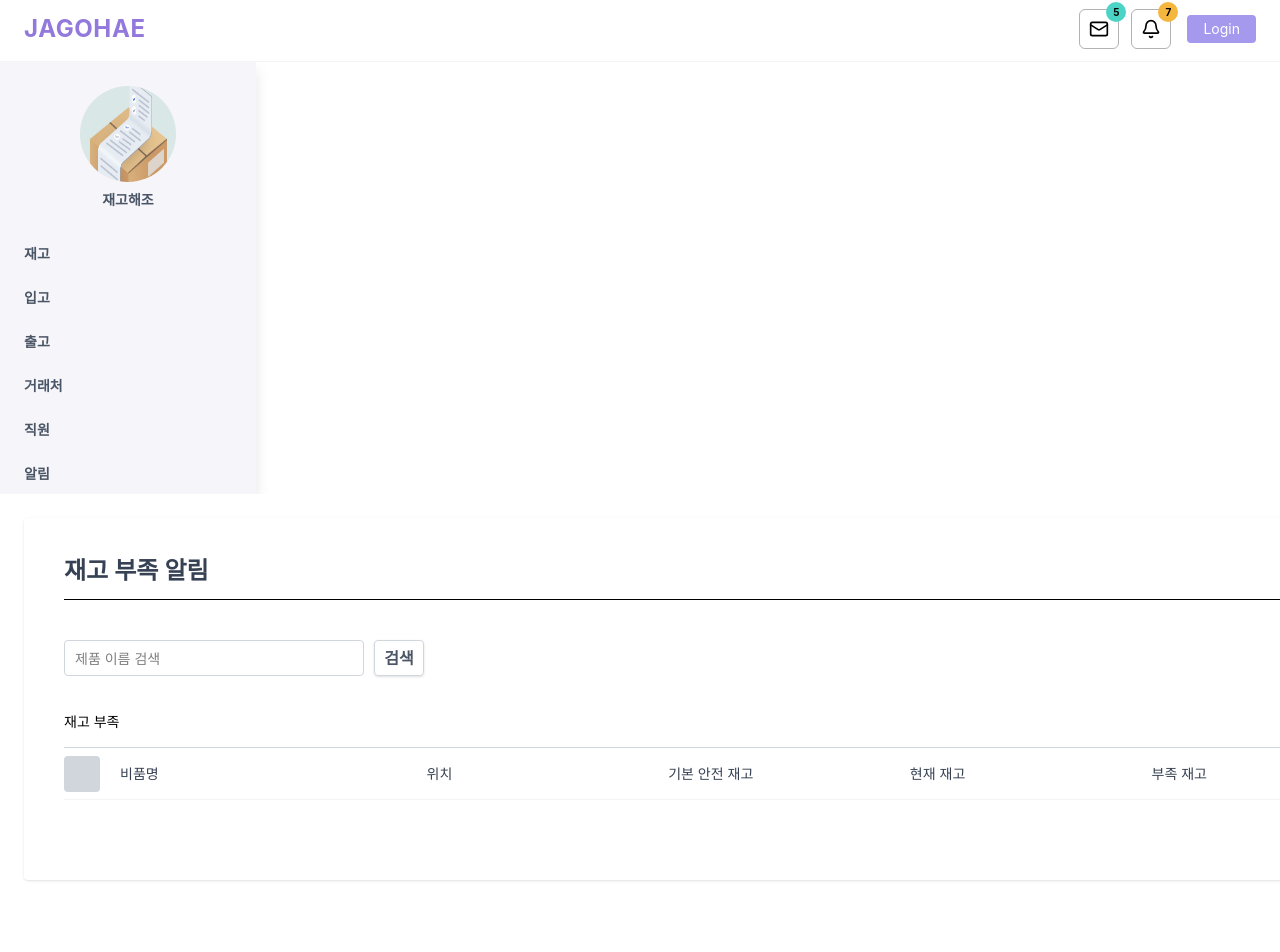
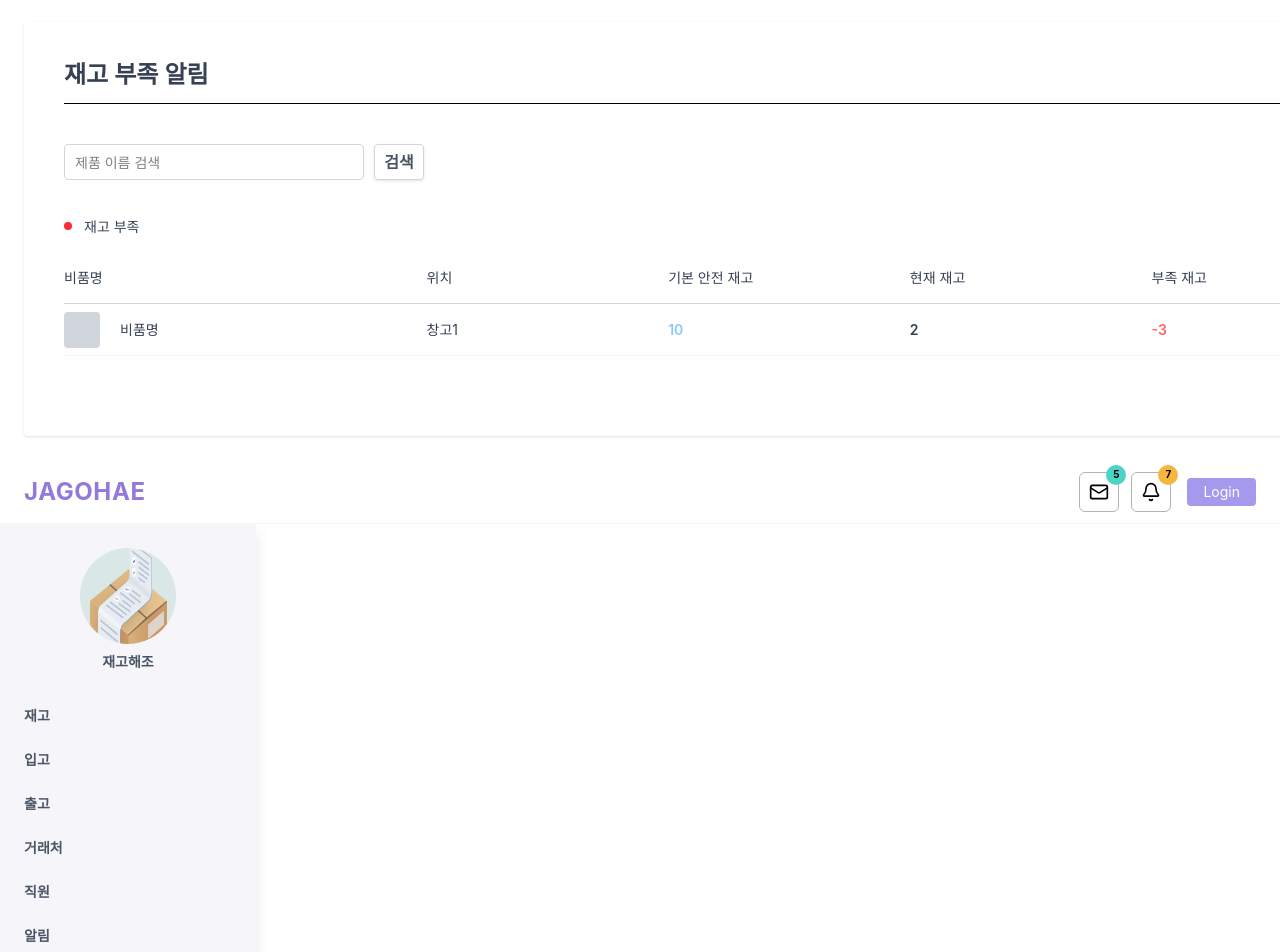
Before and after one commit to ESPko/finalTeamproject1, a React (Vite) app in the folder team1_react/: page / in a window 1280 px wide. Shown: the part 3705-4657 px from the top of the page. Before the commit the page ends 4609 px from the top, so only its background shows below. Built offline with nearby package versions, Linux system fonts and the light colour scheme.

Commit message:
적정재고 페이지

```diff
--- a/team1_react/src/main.jsx
+++ b/team1_react/src/main.jsx
@@ -17,9 +17,6 @@ import EquipmentInformation from './page/ProductList/EquipmentInformation.jsx';
 import ProductList from './page/ProductList/ProductList.jsx';
 import ApprovalPage from './page/approve/ApprovalPage.jsx';
 import StoragePage from './page/storage/StoragePage.jsx';
-import LocationDetail from './page/location/LocationDetail.jsx';
-import Side from './layout/Side.jsx';
-import SideBar from './layout/SideBar.jsx';
 import Side2 from './layout/Side2.jsx';
 import Header2 from './layout/Header2.jsx';
 import SafeStockPage from './page/safeStock/SafeStockPage.jsx';
@@ -47,10 +44,9 @@ createRoot(document.getElementById('root')).render(
       <MemberManagement />
       <ApprovalPage />
       <StoragePage />
+      <SafeStockPage />
       <Header2 />
       <Side2/>
-      <SafeStockPage />
-
 
     </BrowserRouter>
   </StrictMode>,
--- a/team1_react/src/page/safeStock/SafeStockPage.jsx
+++ b/team1_react/src/page/safeStock/SafeStockPage.jsx
@@ -16,18 +16,27 @@ function SafeStockPage() {
           </div>
         </div>
         <div className="text-[14px] mt-[20px] text-gray-700">
-          <div className="items-center grid border-b text-black border-b-gray-300 h-[52px]">
+          <div className="items-center flex-row flex h-[52px]">
+            <div className={'h-2 w-2 bg-red-500 rounded-lg mr-3'}></div>
             <div>재고 부족</div>
+          </div>
+          <div className={'h-[52px] items-center grid grid-cols-12 border-b border-b-gray-300'}>
+            <div className={'col-span-3'}>비품명</div>
+            <div className={'col-span-2'}>위치</div>
+            <div className={'col-span-2'}>기본 안전 재고</div>
+            <div className={'col-span-2'}>현재 재고</div>
+            <div className={'col-span-2'}>부족 재고</div>
+            <div className={'col-span-1'}></div>
           </div>
           <div className={'h-[52px] items-center grid grid-cols-12 border-b border-b-gray-100'}>
             <div className={'col-span-3 flex items-center'}>
               <div className={'w-[36px] h-[36px] mr-[20px] rounded bg-gray-300'}></div>
               <div>비품명</div>
             </div>
-            <div className={'col-span-2'}>위치</div>
-            <div className={'col-span-2'}>기본 안전 재고</div>
-            <div className={'col-span-2'}>현재 재고</div>
-            <div className={'col-span-2'}>부족 재고</div>
+            <div className={'col-span-2'}>창고1</div>
+            <div className={'col-span-2 text-blue-300 font-semibold'}>10</div>
+            <div className={'col-span-2 font-semibold'}>2</div>
+            <div className={'col-span-2 text-red-400 font-semibold'}>-3</div>
             <div className={'col-span-1'}>
               <button type={'button'} className={'border shadow border-gray-300 rounded-sm w-[44px] h-[36px] mr-1 hover:bg-gray-300'}>신청</button>
             </div>
```
